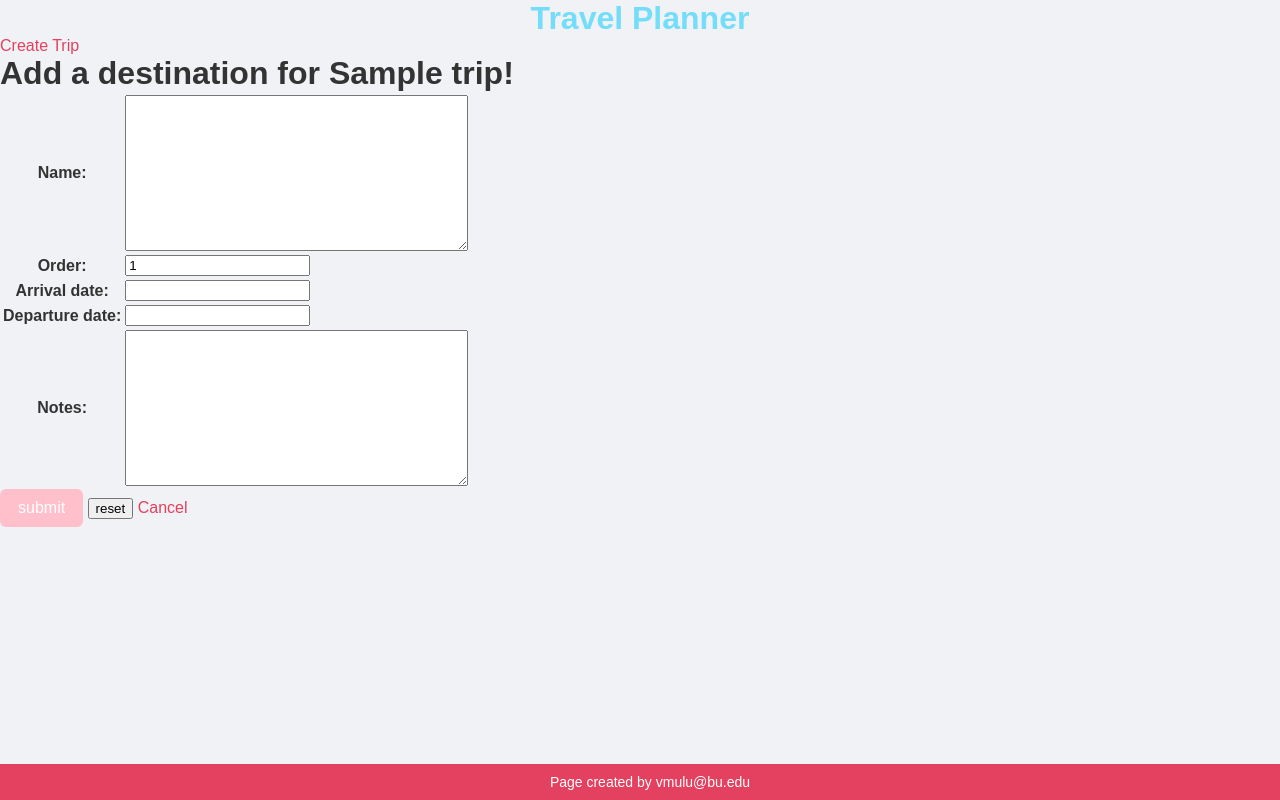
After one commit to vmulu/cs412, a Django app: page /project/trip/1/create_destination in a window 1280 px wide. The commit adds this page. Run offline with Django 5.2, Linux system fonts and the light colour scheme; tables that the repository leaves empty hold one stand-in row (values such as "Sample post").

Commit message:
completed forms for destination and trip and now all models have a view

```diff
--- /dev/null
+++ b/project/forms.py
@@ -0,0 +1,36 @@
+# File: project/forms.py
+# Author: Victoria Mulugeta (vmulu@bu.edu)
+# Description: Defines the form for creating a new Trip and Destination
+
+from django import forms
+from .models import *
+
+class CreateTripForm(forms.ModelForm):
+    """
+    Form for creating a new Trip
+    """
+
+    class Meta:
+        model = Trip
+        fields = [
+            'name',
+            'start_date',
+            'end_date',
+            'notes',
+            'is_completed',
+        ]
+
+class CreateDestinationForm(forms.ModelForm):
+    """
+    Form for creating a new Destination
+    """
+
+    class Meta:
+        model = Destination
+        fields = [
+            'name',
+            'order',
+            'arrival_date',
+            'departure_date',
+            'notes',
+        ]
--- a/project/models.py
+++ b/project/models.py
@@ -13,7 +13,8 @@ class Trip(models.Model):
     Stores information about a single trip
     """
 
-    user = models.ForeignKey(User, on_delete=models.CASCADE)
+    # need to change this back when i add users
+    user = models.ForeignKey(User, on_delete=models.CASCADE, null=True, blank=True)
     name = models.TextField(blank=True)
     start_date = models.DateField(null=True, blank=True)
     end_date = models.DateField(null=True, blank=True)
@@ -58,6 +59,13 @@ class Destination(models.Model):
     def __str__(self):
         return f"{self.name} Destination for {self.trip.name} Trip"
 
+    def get_all_activities(self):
+        """
+        finds and returns packing activities for a given trip
+        """
+        activities = Activity.objects.filter(destination=self)
+        return activities
+
 class Activity(models.Model):
     """
     Stores an activity planned for a trip
--- a/project/templates/project/base.html
+++ b/project/templates/project/base.html
@@ -14,10 +14,13 @@ Base template for the Django application.
 
     <body>
         <head>
-            <h1>
-                Travel Planner
-            </h1>
+            <a href="{% url 'all_trips' %}">
+                <h1>
+                    Travel Planner
+                </h1>
+            </a>
         </head>
+        <a href="{% url 'create_trip'%}" >Create Trip</a>
         {% block content %}
         {% endblock %}
     </body>
--- /dev/null
+++ b/project/templates/project/create_destination_form.html
@@ -0,0 +1,29 @@
+<!--
+project/templates/project/create_destination_form.html
+Victoria Mulugeta vmulu@bu.edu
+Creating a destination form
+ -->
+
+{% extends 'project/base.html' %}
+
+{% block content %}
+
+<h1>
+    Add a destination for {{ trip.name }}!
+</h1>
+
+<form action="{% url 'create_destination' trip.pk %}" method=POST enctype="multipart/form-data">
+    {% csrf_token %}
+
+    <table>
+        {{form.as_table}}
+    </table>
+
+    <input type="submit" name="submit" value="submit">
+    <input type="reset" name="cancel" value="reset">
+
+    <a href="{% url 'trip' trip.pk %}" class="button">Cancel</a>
+
+</form>
+
+{% endblock %}
--- a/project/templates/project/trip.html
+++ b/project/templates/project/trip.html
@@ -42,6 +42,7 @@ Trip page that shows a singular trip information
             Destinations
         </h2>
             <div class="profile-grid">
+                <a href="{% url 'create_destination' trip.pk %}" >Add a destination</a>
                 {% for destination in trip.get_all_destinations %}
                     <a href="{% url 'destination' destination.pk %}">
                         <h2>
--- a/project/urls.py
+++ b/project/urls.py
@@ -9,4 +9,6 @@ urlpatterns = [
     path('', TripListView.as_view(), name="all_trips"),
     path('trip/<int:pk>/', TripView.as_view(), name="trip"),
     path('destination/<int:pk>/', DestinationView.as_view(), name="destination"),
+    path('create_trip', CreateTripFormView.as_view(), name="create_trip"),
+    path('trip/<int:pk>/create_destination', CreateDestinationFormView.as_view(), name="create_destination"),
 ]
--- a/project/views.py
+++ b/project/views.py
@@ -2,9 +2,10 @@
 # Author: Victoria Mulugeta (vmulu@bu.edu)
 # Description: Defines the view functions and/or class-based views for the Django application.
 
-from django.shortcuts import render
-from django.views.generic import ListView, DetailView
+from django.shortcuts import get_object_or_404, redirect, render
+from django.views.generic import ListView, DetailView, CreateView
 from . models import *
+from . forms import *
 
 # Create your views here.
 
@@ -34,3 +35,60 @@ class DestinationView(DetailView):
     model = Destination
     template_name = 'project/destination.html'
     context_object_name = 'destination'
+
+class CreateTripFormView(CreateView):
+    """
+    View class for creating a new Trip object
+    """
+
+    form_class = CreateTripForm
+    template_name = "project/create_trip_form.html"
+
+    def get_success_url(self):
+        """
+        Redirects to the newly created Trip's detail page.
+        """
+        # return a url of what to do after success
+        pk = self.object.pk
+        # reverse builds url
+        return reverse('trip', kwargs={'pk': pk})
+
+class CreateDestinationFormView(CreateView):
+    """
+    View class for creating a new Destination object
+    """
+
+    form_class = CreateDestinationForm
+    template_name = "project/create_destination_form.html"
+
+    def get_success_url(self):
+        """
+        Redirects to the newly created Destination's detail page.
+        """
+        # return a url of what to do after success
+        pk = self.object.pk
+        # reverse builds url
+        return reverse('destination', kwargs={'pk': pk})
+
+    def get_context_data(self):
+        """
+        Adds the trip object to the template context based on
+        the `pk` provided in the URL.
+        """
+        context = super().get_context_data()
+        pk = self.kwargs['pk']
+        trip = Trip.objects.get(pk=pk)
+
+        context['trip'] = trip
+
+        return context
+
+    def form_valid(self, form):
+        """
+        Attaching trip before saving to db
+        """
+        destination = form.save(commit=False)
+        trip = get_object_or_404(Trip, pk=self.kwargs["pk"])
+        destination.trip = trip
+        destination.save()
+        return super().form_valid(form)
```
Also changed, not shown: project/templates/project/create_trip_form.html (added, +29 -0 lines), project/templates/project/destination.html (+21 -1 lines), project/migrations/0002_alter_trip_user.py (added).
